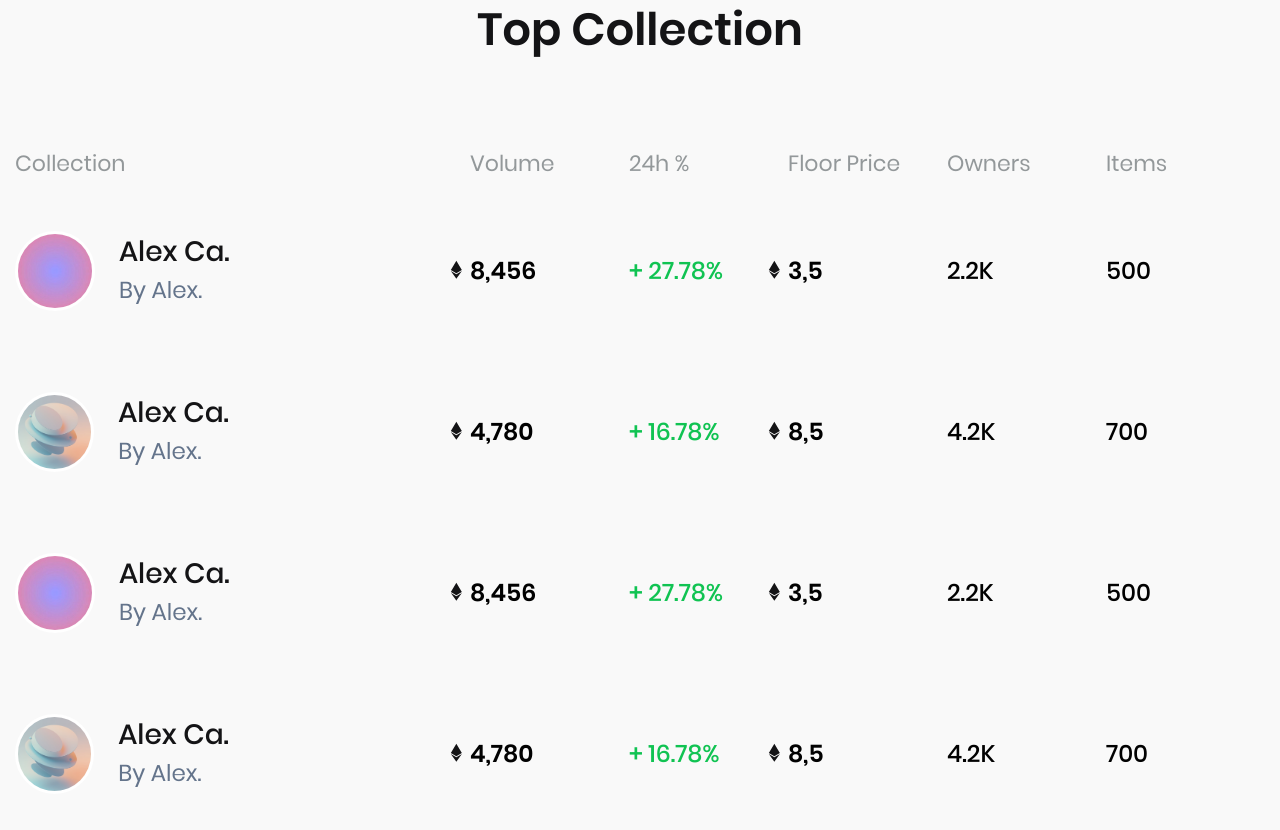
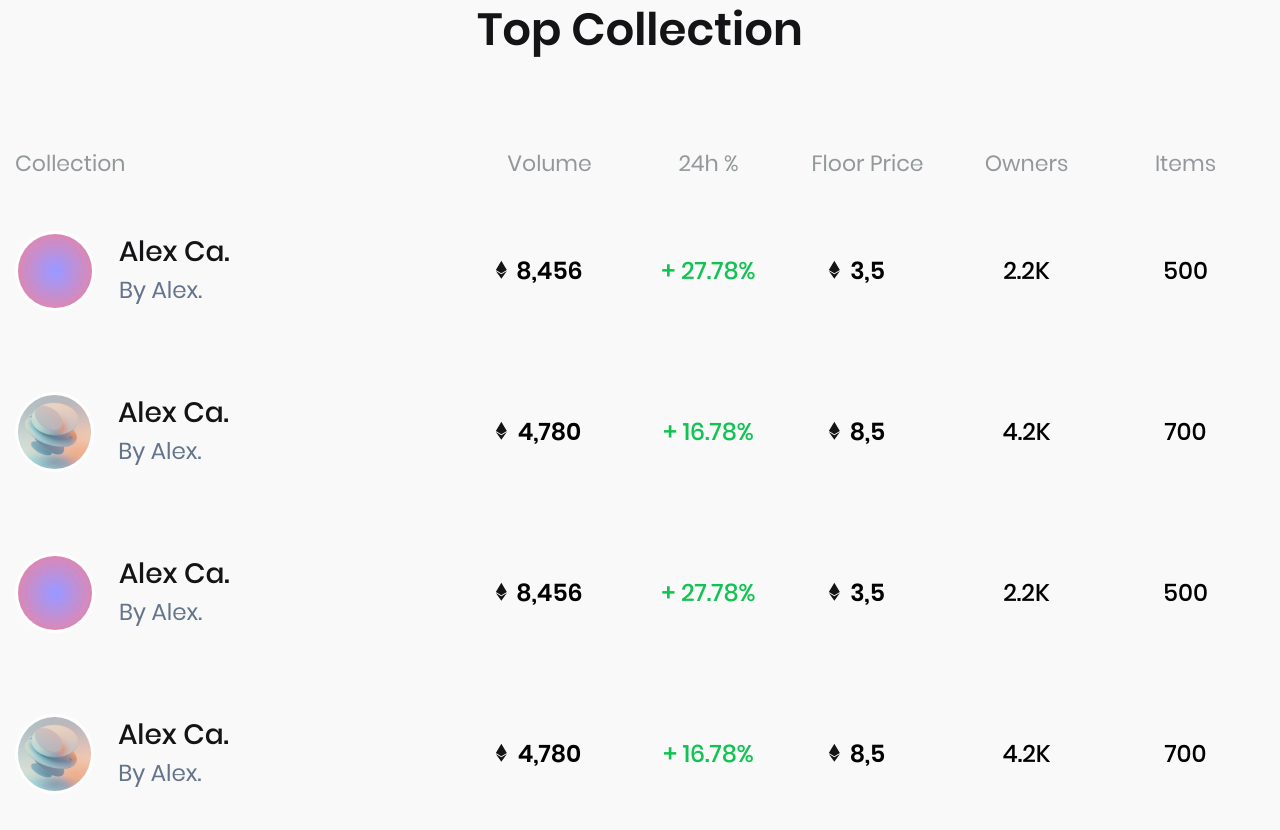
Before and after one commit to Sarcazzzm/nft, a website: page src/index.html in a window 1280 px wide. Shown: the part 2005-2835 px from the top of the page. Drawn offline with nearby package versions, Linux system fonts and the light colour scheme; a web font is replaced by a local one.

Commit message:
top (mode)

```diff
--- a/src/index.html
+++ b/src/index.html
@@ -214,7 +214,7 @@
                         </div>
                     </div>
                     <div class="pop__subheader_price block">
-                        <div class="pop__categories_item weight">8,456</div>
+                        <div class="pop__categories_item volume">8,456</div>
                         <div class="pop__categories_item green">+ 23.00%</div>
                     </div>
                 </div>
@@ -231,7 +231,7 @@
                         </div>
                     </div>
                     <div class="pop__subheader_price block">
-                        <div class="pop__categories_item weight">4,126</div>
+                        <div class="pop__categories_item volume">4,126</div>
                         <div class="pop__categories_item green" id="red_pop">- 30.78%</div>
                     </div>
                 </div>
@@ -258,9 +258,9 @@
                         </div>
 
                     </div>
-                    <div class="pop__categories_item weight">8,456</div>
+                    <div class="pop__categories_item volume">8,456</div>
                     <div class="pop__categories_item green">+ 27.78%</div>
-                    <div class="pop__categories_item weight">3,5</div>
+                    <div class="pop__categories_item floor">3,5</div>
                     <div class="pop__categories_item">2.2K</div>
                     <div class="pop__categories_item">500</div>
                 </div>
@@ -275,9 +275,9 @@
                         </div>
 
                     </div>
-                    <div class="pop__categories_item weight">4,780</div>
+                    <div class="pop__categories_item volume">4,780</div>
                     <div class="pop__categories_item green">+ 16.78%</div>
-                    <div class="pop__categories_item weight">8,5</div>
+                    <div class="pop__categories_item floor">8,5</div>
                     <div class="pop__categories_item">4.2K</div>
                     <div class="pop__categories_item">700</div>
                 </div>
@@ -292,9 +292,9 @@
                         </div>
 
                     </div>
-                    <div class="pop__categories_item weight">8,456</div>
+                    <div class="pop__categories_item volume">8,456</div>
                     <div class="pop__categories_item green">+ 27.78%</div>
-                    <div class="pop__categories_item weight">3,5</div>
+                    <div class="pop__categories_item floor">3,5</div>
                     <div class="pop__categories_item">2.2K</div>
                     <div class="pop__categories_item">500</div>
                 </div>
@@ -309,9 +309,9 @@
                         </div>
 
                     </div>
-                    <div class="pop__categories_item weight">4,780</div>
+                    <div class="pop__categories_item volume">4,780</div>
                     <div class="pop__categories_item green">+ 16.78%</div>
-                    <div class="pop__categories_item weight">8,5</div>
+                    <div class="pop__categories_item floor">8,5</div>
                     <div class="pop__categories_item">4.2K</div>
                     <div class="pop__categories_item">700</div>
                 </div>
--- a/src/sass/blocks/_pop.scss
+++ b/src/sass/blocks/_pop.scss
@@ -77,7 +77,7 @@
                 }
             }
             .pop__subheader_price.block{
-                .pop__categories_item.weight{
+                .pop__categories_item.volume{
                     font-size: 15px;
                     justify-content: flex-end;
                     &::before{
@@ -111,7 +111,13 @@
         font-weight: 400;
         font-size: 22px;
         letter-spacing: 1%;
-        text-align: left;
+
+        &_item{
+            text-align: center;
+            &:nth-child(1){
+                text-align: left;
+            }
+        }
     }
     &__categories{
         margin-top: 20px;
@@ -124,7 +130,10 @@
             font-weight: 500;
             font-size: 24px;
             color:#010101;
-
+            justify-content: center;
+            &:nth-child(1){
+                justify-content: flex-start;
+            }
             .pop_img{
                 height: 80px;
                 border-radius: 100%;
@@ -148,7 +157,7 @@
         &_item.green{
             color: #10C352;
         }
-        &_item.weight{
+        &_item.volume{
             position: relative;
             font-weight: 600;
             &::before{
@@ -157,7 +166,20 @@
                 position: absolute;
                 width: 12px;
                 height: 19px;
-                left: -20px;
+                left: 25px;
+                top: 7px;
+            }
+        }
+        &_item.floor{
+            position: relative;
+            font-weight: 600;
+            &::before{
+                content:'';
+                background: url(../../icons/Vector.svg);
+                position: absolute;
+                width: 12px;
+                height: 19px;
+                left: 40px;
                 top: 7px;
             }
         }
--- a/src/sass/blocks/_slider.scss
+++ b/src/sass/blocks/_slider.scss
@@ -65,9 +65,10 @@
                     content:'';
                     background: url(../../icons/Vector.svg);
                     position: absolute;
-                    width: 11px;
-                    height: 18px;
-                    left: -24px;
+                    width: 12px;
+                    height: 19px;
+                    left: -20px;
+                    top:2px;
                 }
             }
             .place_bid{
```
Also changed, not shown: dist/css/style.min.css, dist/index.html, src/css/style.min.css.
